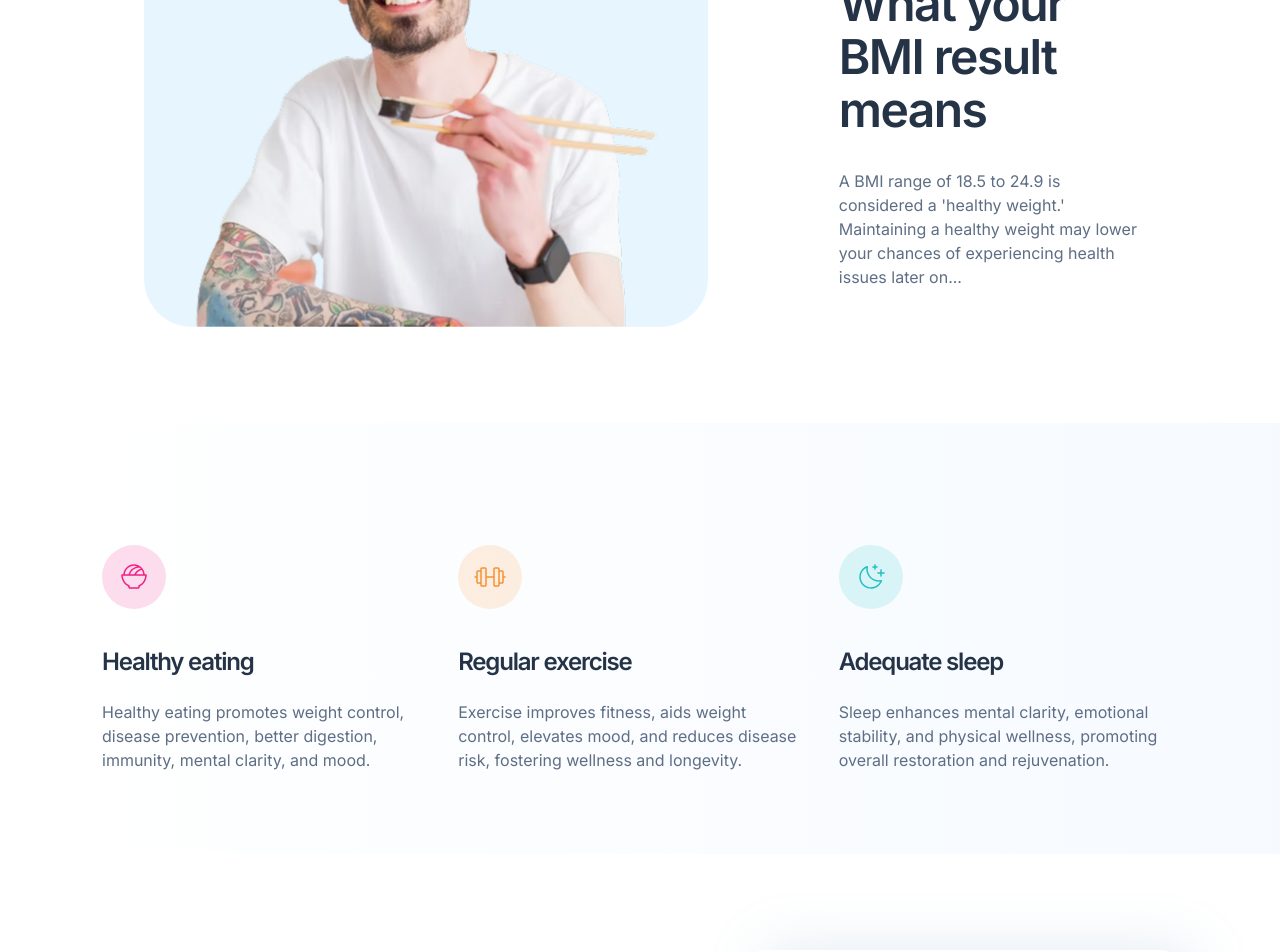
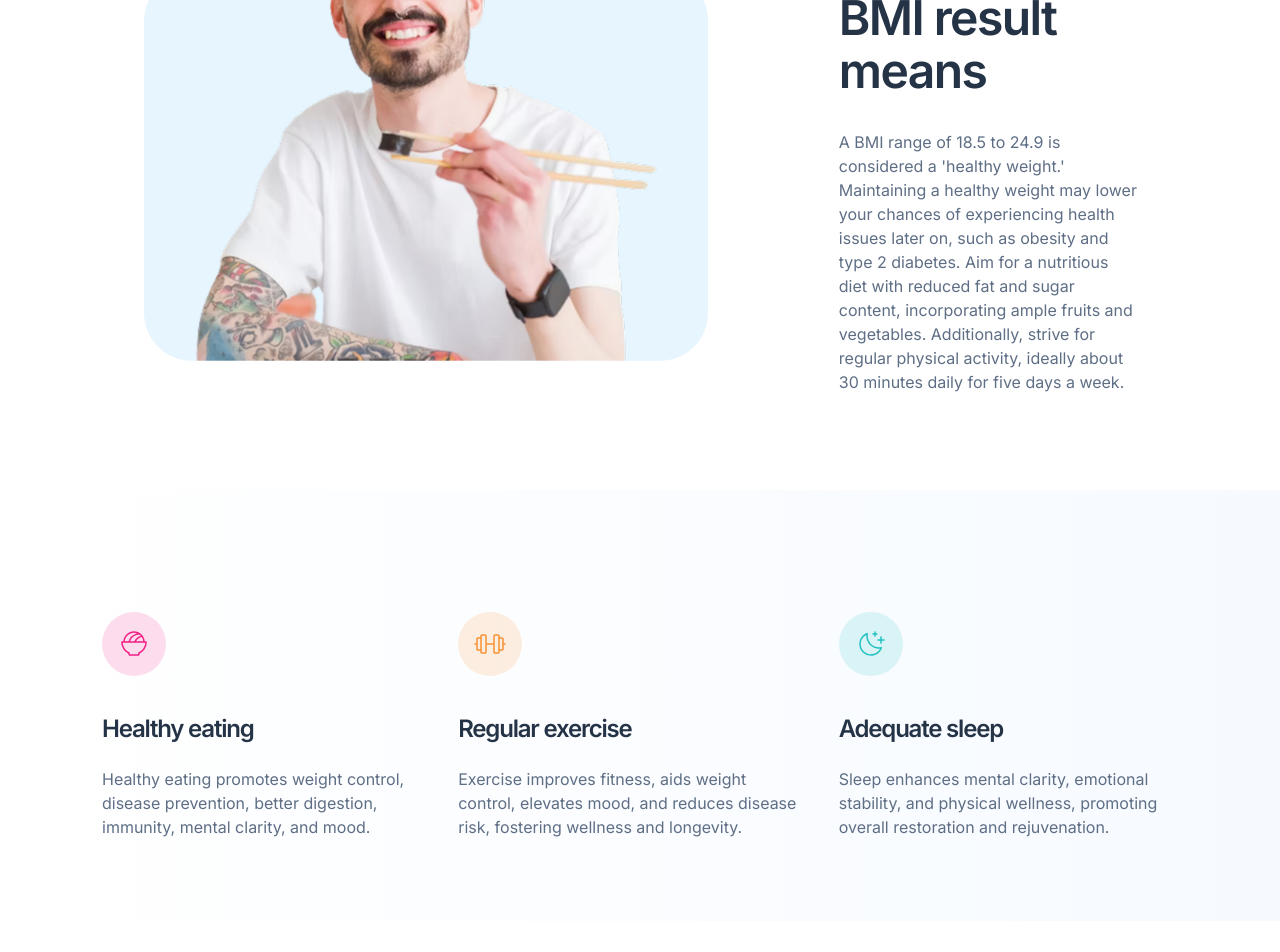
Before and after one commit to Idiru/bmi-calculator, a React (Vite) app: page / in a window 1280 px wide. Shown: the part 1100-2052 px from the top of the page. Built offline with nearby package versions, Linux system fonts and the light colour scheme.

Commit message:
Tips section refactor

```diff
--- a/src/App.css
+++ b/src/App.css
@@ -277,13 +277,7 @@ input::placeholder {
   padding: 48px 24px 0 24px;
 }
 
-.container-section-3 {
-  padding: 16px 24px 56px 24px;
-  background: var(
-    --colors-gradient-1,
-    linear-gradient(90deg, rgba(214, 252, 254, 0) 0%, #f6faff 100%)
-  );
-}
+
 
 .container-section-4 {
   padding: 82px 19px 96px 19px;
--- a/src/App.tsx
+++ b/src/App.tsx
@@ -6,11 +6,6 @@ import Tips from "./components/Tips/Tips";
 import Limitation from "./components/Limitation/Limitation";
 
 function App() {
-  const tips = [
-    { img: "/pasta.svg", alt: "food", title: "Healthy eating", text: "Healthy eating promotes weight control, disease prevention, better digestion, immunity, mental clarity, and mood." },
-    { img: "/sport.svg", alt: "sport", title: "Regular exercise", text: "Exercise improves fitness, aids weight control, elevates mood, and reduces disease risk, fostering wellness and longevity." },
-    { img: "/sleep.svg", alt: "sleep", title: "Adequate sleep", text: "Sleep enhances mental clarity, emotional stability, and physical wellness, promoting overall restoration and rejuvenation." }
-  ];
 
   const limitations = [
     { img: "/gender.svg", alt: "gender", title: "Gender", text: "The development and body fat composition of girls and boys vary with age. Consequently, a child's age and gender are considered when evaluating their BMI." },
@@ -36,8 +31,7 @@ function App() {
                 Body Mass Index Calculator
               </motion.h1>
               <motion.p initial={{ opacity: 0, y: 20 }} animate={{ opacity: 1, y: 0 }} transition={{ duration: 1 }}>
-                Better understand your weight in relation to your height using our body mass index (BMI) calculator...
-              </motion.p>
+                Better understand your weight in relation to your height using our body mass index (BM) calculator. While BMI is not the sole determinant of a healthy weight, it offers a valuable starting point to evaluate your overall health and well-being.              </motion.p>
             </div>
             <Calculator />
           </div>
@@ -66,23 +60,11 @@ function App() {
             >
               What your BMI result means
             </motion.h2>
-            <p>A BMI range of 18.5 to 24.9 is considered a 'healthy weight.' Maintaining a healthy weight may lower your chances of experiencing health issues later on...</p>
+            <p>A BMI range of 18.5 to 24.9 is considered a 'healthy weight.' Maintaining a healthy weight may lower your chances of experiencing health issues later on, such as obesity and type 2 diabetes. Aim for a nutritious diet with reduced fat and sugar content, incorporating ample fruits and vegetables. Additionally, strive for regular physical activity, ideally about 30 minutes daily for five days a week.</p>
           </div>
         </div>
       </motion.div>
-
-      <motion.div className='container-section-3'
-        initial={{ opacity: 0, y: 20 }}
-        whileInView={{ opacity: 1, y: 0 }}
-        transition={{ duration: 0.8 }}
-        viewport={{ once: true }}
-      >
-        {tips.map((tip, index) => (
-          <motion.div key={index} initial={{ opacity: 0, scale: 0.8 }} whileInView={{ opacity: 1, scale: 1 }} transition={{ duration: 0.6, delay: index * 0.1 }} viewport={{ once: true }} >
-            <Tips img={tip.img} alt={tip.alt} title={tip.title} text={tip.text} />
-          </motion.div>
-        ))}
-      </motion.div>
+      <Tips />
       <motion.div className='container-section-4 mobile' initial={{ opacity: 0 }} whileInView={{ opacity: 1 }} transition={{ duration: 1 }} viewport={{ once: true }} >
         <motion.h2 initial={{ opacity: 0, y: -20 }} whileInView={{ opacity: 1, y: 0 }} transition={{ duration: 0.8 }} viewport={{ once: true }} >
           Limitations of BMI
@@ -99,7 +81,6 @@ function App() {
         </div>
       </motion.div>
 
-      {/* DESKTOP Limitations */}
       <motion.div className='container-section-4 desktop' initial={{ opacity: 0 }} whileInView={{ opacity: 1 }} transition={{ duration: 1 }} viewport={{ once: true }} >
         <div className='container-section-4-first-line'>
           <div className='container-section-4-first-text'>
--- a/src/components/Tips/Tips.tsx
+++ b/src/components/Tips/Tips.tsx
@@ -1,18 +1,37 @@
 import "./tips.css"
-interface TipsProps {
-  img: string;
-  alt: string;
-  title: string;
-  text: string;
-}
+import { motion } from "framer-motion";
 
 
-export default function Tips({img, alt, title, text}: TipsProps) {
+export default function Tips() {
+
+  const tips = [
+    { img: "/pasta.svg", alt: "food", title: "Healthy eating", text: "Healthy eating promotes weight control, disease prevention, better digestion, immunity, mental clarity, and mood." },
+    { img: "/sport.svg", alt: "sport", title: "Regular exercise", text: "Exercise improves fitness, aids weight control, elevates mood, and reduces disease risk, fostering wellness and longevity." },
+    { img: "/sleep.svg", alt: "sleep", title: "Adequate sleep", text: "Sleep enhances mental clarity, emotional stability, and physical wellness, promoting overall restoration and rejuvenation." }
+  ];
+
   return (
-    <div className="tip-container">
-        <img src={img} alt={alt} />
-        <h3>{title}</h3>
-        <p>{text}</p>
-    </div>
+
+    <motion.div className="container-section-3" initial={{ opacity: 0, y: 20 }}
+      whileInView={{ opacity: 1, y: 0 }}
+      transition={{ duration: 0.8 }}
+      viewport={{ once: true }}>
+
+      {
+        tips.map(tip => {
+          return (
+            <motion.div initial={{ opacity: 0, scale: 0.8 }} whileInView={{ opacity: 1, scale: 1 }} transition={{ duration: 0.6 }} viewport={{ once: true }} >
+
+              <div className="tip-container">
+                <img src={tip.img} alt={tip.alt} />
+                <h3>{tip.title}</h3>
+                <p>{tip.text}</p>
+              </div>
+            </motion.div>
+          )
+        })
+      }
+    </motion.div>
   )
+
 }
--- a/src/components/Tips/tips.css
+++ b/src/components/Tips/tips.css
@@ -1,3 +1,11 @@
+.container-section-3 {
+    padding: 16px 24px 56px 24px;
+    background: var(
+      --colors-gradient-1,
+      linear-gradient(90deg, rgba(214, 252, 254, 0) 0%, #f6faff 100%)
+    );
+  }
+
 .tip-container{
     padding-top: 40px;
 }
```
